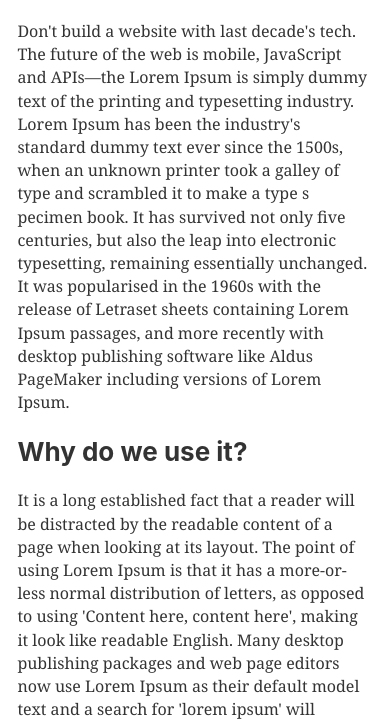
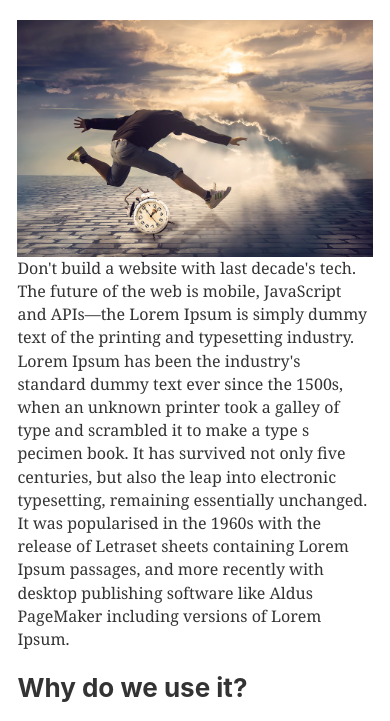
Before and after one commit to mjbenefiel/react-blog-sample, a Gatsby site: page /my-first-post in a window 390 px wide. Shown: the part 152-873 px from the top of the page. Built offline with nearby package versions, Linux system fonts and the light colour scheme; Gatsby itself is replaced by a stand-in of ours.

Commit message:
responsive images

```diff
--- a/package.json
+++ b/package.json
@@ -6,7 +6,7 @@
   "author": "Kyle Mathews <mathews.kyle@gmail.com>",
   "dependencies": {
     "gatsby": "^2.3.25",
-    "gatsby-image": "^2.0.39",
+    "gatsby-image": "^2.0.40",
     "gatsby-plugin-manifest": "^2.0.29",
     "gatsby-plugin-offline": "^2.0.25",
     "gatsby-plugin-react-helmet": "^3.0.12",
--- a/src/pages/my-first-post/index.md
+++ b/src/pages/my-first-post/index.md
@@ -2,7 +2,7 @@
 title: "My first Blog post"
 description: This post is related to the gatsbyjs
 date: '2019-04-26'
-image: ''
+image: 'time.jpg'
 ---
 Don't build a website with last decade's tech. The future of the web is mobile,
  JavaScript and APIs—the
--- a/src/pages/second-post/index.md
+++ b/src/pages/second-post/index.md
@@ -2,7 +2,7 @@
 title: "My second Blog post"
 description: This post is related to the gatsbyjs
 date: '2019-04-26'
-image: ''
+# image: ''
 ---
 Lorem Ipsum is simply dummy text of the printing and typesetting industry.
 Lorem Ipsum has been the industry's standard dummy text ever since the 1500s,
--- a/src/templates/blog-post.js
+++ b/src/templates/blog-post.js
@@ -1,20 +1,22 @@
 import React from 'react';
 import Layout from '../components/layout';
+import Img from 'gatsby-image';
 import { graphql } from 'gatsby'
 function BlogPost(props) {
     const post = props.data.markdownRemark;
-    const { title } = post.frontmatter;
+    const { title} = post.frontmatter;
     return (
         <Layout>
             <div>
                 <h1>{title}</h1>
+                <Img fluid={post.frontmatter.image.childImageSharp.fluid} />
                 <div dangerouslySetInnerHTML={{ __html: post.html }} />
             </div>
         </Layout>
     )
 }
 
-export default BlogPost;
+export default BlogPost
 export const query = graphql`
  query PostQuery($slug: String!) {
      markdownRemark(fields: { slug: { eq: $slug } }) {
@@ -22,6 +24,17 @@
        frontmatter {
         title
         description
+        image {
+          childImageSharp {
+            resize(width: 1500, height: 1500) {
+              src
+            }
+            fluid(maxWidth: 786) {
+              ...GatsbyImageSharpFluid
+            }
+          }
+       }
        }
    }
-}`
+}
+`
```
Also changed, not shown: src/pages/my-first-post/time.jpg (added), 1 other file.
